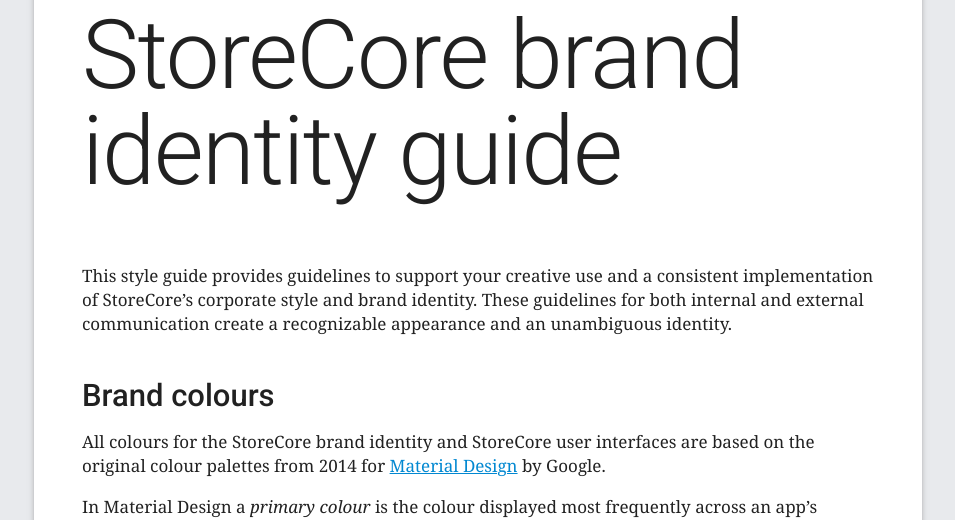
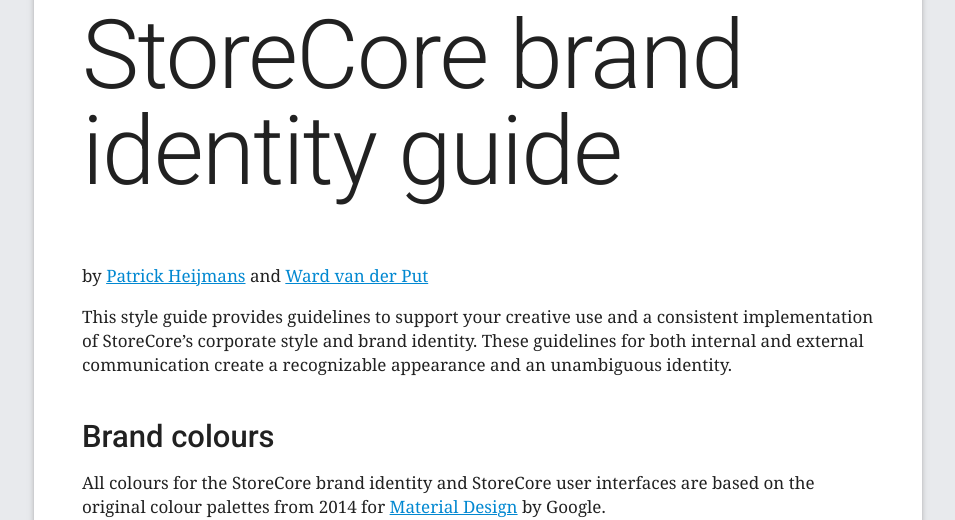
Before and after one commit to storecore-zz/storecore.github.io, a PHP site: page /knowledge-base/design-guides/storecore-brand-identity-guide in a window 1280 px wide. Shown: the part 1049-1569 px from the top of the page, without its empty margins (162-1117 px from the left). Run offline with PHP 8.4, Linux system fonts and the light colour scheme; some libraries are stand-ins or nearby versions.

Commit message:
Add authors

```diff
--- a/knowledge-base/design-guides/storecore-brand-identity-guide.php
+++ b/knowledge-base/design-guides/storecore-brand-identity-guide.php
@@ -72,6 +72,7 @@
   </script>
 
   <h1>StoreCore brand identity guide</h1>
+  <p>by <span lang="nl-NL"><a href="https://patrickheijmans.nl/" hreflang="nl-NL" rel="author">Patrick Heijmans</a></span> and <span lang="nl-NL"><a href="https://twitter.com/bloknood" rel="author nofollow noopener noreferrer">Ward van der Put</a></span></p>
   <p>This style guide provides guide&shy;lines to support your creative use and
     a consistent imple&shy;men&shy;ta&shy;tion of StoreCore’s corporate style
     and brand identity.  These guide&shy;lines for both internal and external
```
